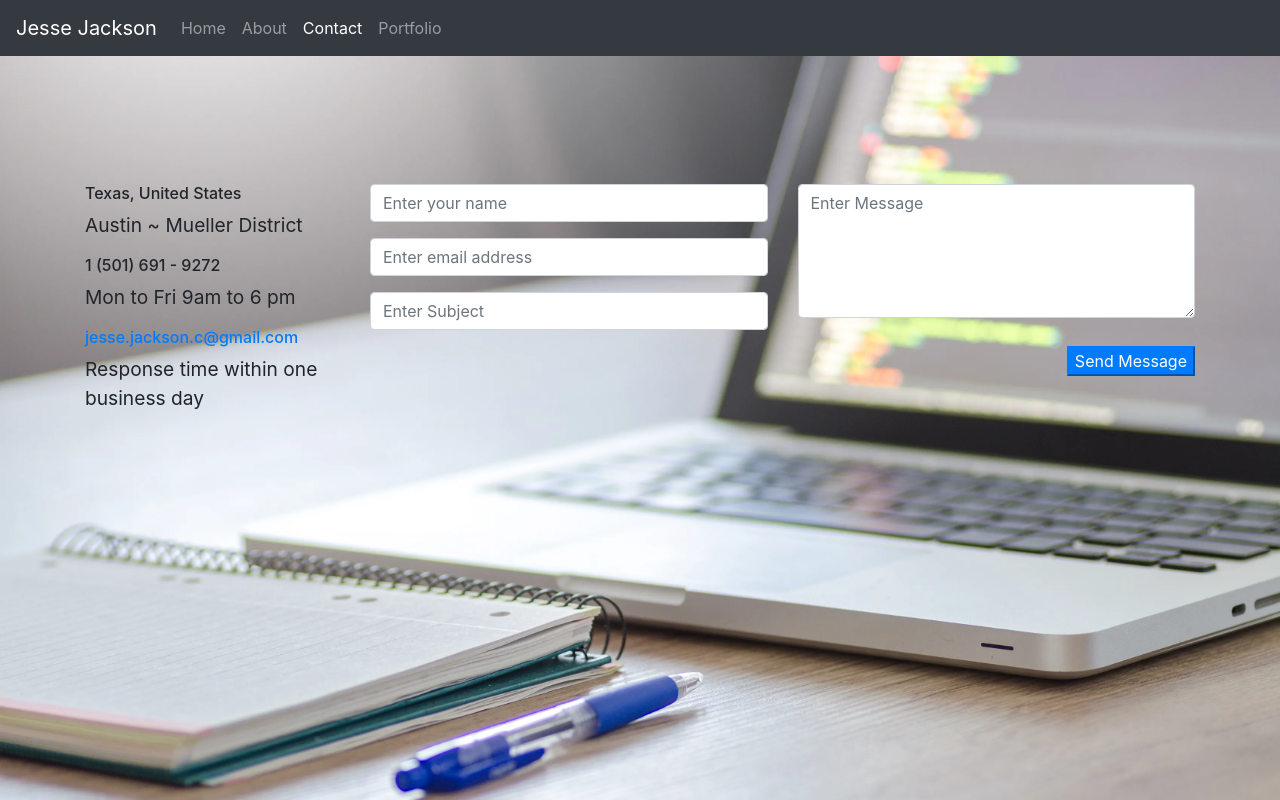
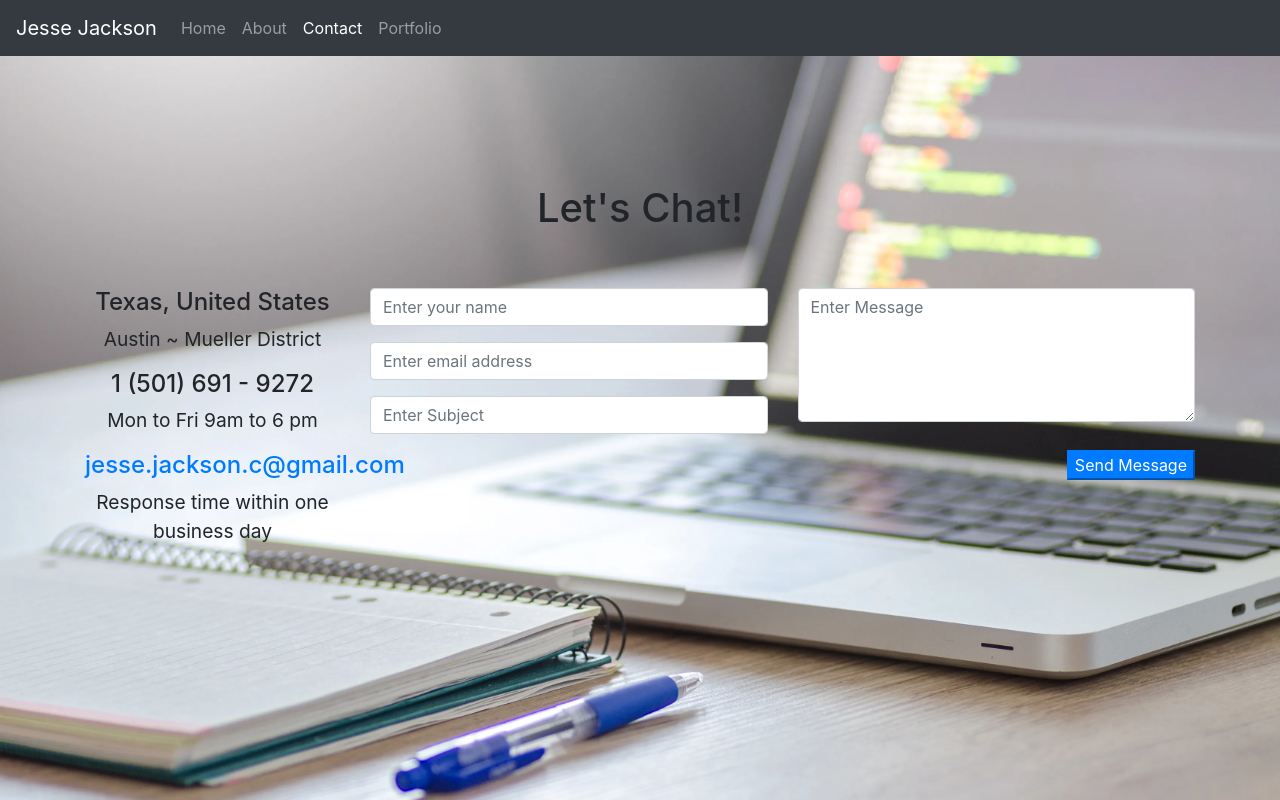
Before and after one commit to JesseJ713/Portfolio, a plain HTML site: page components/contact.html in a window 1280 px wide. Drawn offline with nearby package versions, Linux system fonts and the light colour scheme.

Commit message:
added some styling touches to profile picture dimensions and header to the contact page

```diff
--- a/components/contact.html
+++ b/components/contact.html
@@ -62,20 +62,25 @@
 
     <!-- Contact Form -->
     <section class="contact-area">
-      <div class="container">
+      <div class="container text-center">
+        <div class="row mb-5">
+          <div class="col-lg-12">
+          <h1>Let's Chat!</h1>
+          </div>
+        </div>
         <div class="row">
           <div class="col-lg-3">
             <div class="contact-info">
             <div class="info-item">
-                <h6>Texas, United States</h6>
+                <h4>Texas, United States</h4>
                 <p>Austin ~ Mueller District</p>
               </div>
               <div class="info-item">
-                <h6>1 (501) 691 - 9272</h6>
+                <h4>1 (501) 691 - 9272</h4>
                 <p>Mon to Fri 9am to 6 pm</p>
               </div>
               <div class="info-item">
-                <h6><a href="https://mail.google.com/" target="blank">jesse.jackson.c@gmail.com</a></h6>
+                <h4><a href="https://mail.google.com/" target="blank">jesse.jackson.c@gmail.com</a></h4>
                 <p>Response time within one business day</p>
               </div>
             </div>
```
Also changed, not shown: components/about.html (+1 -1 lines).
